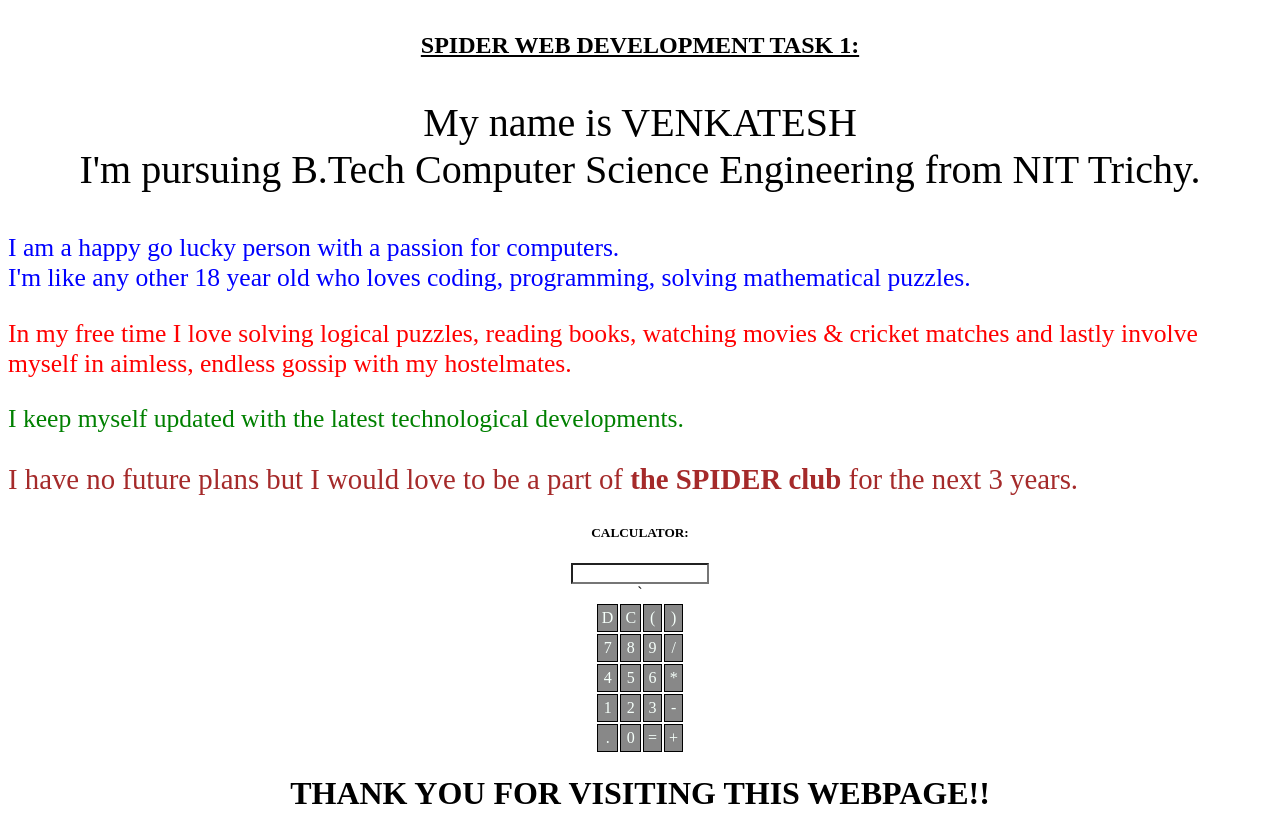
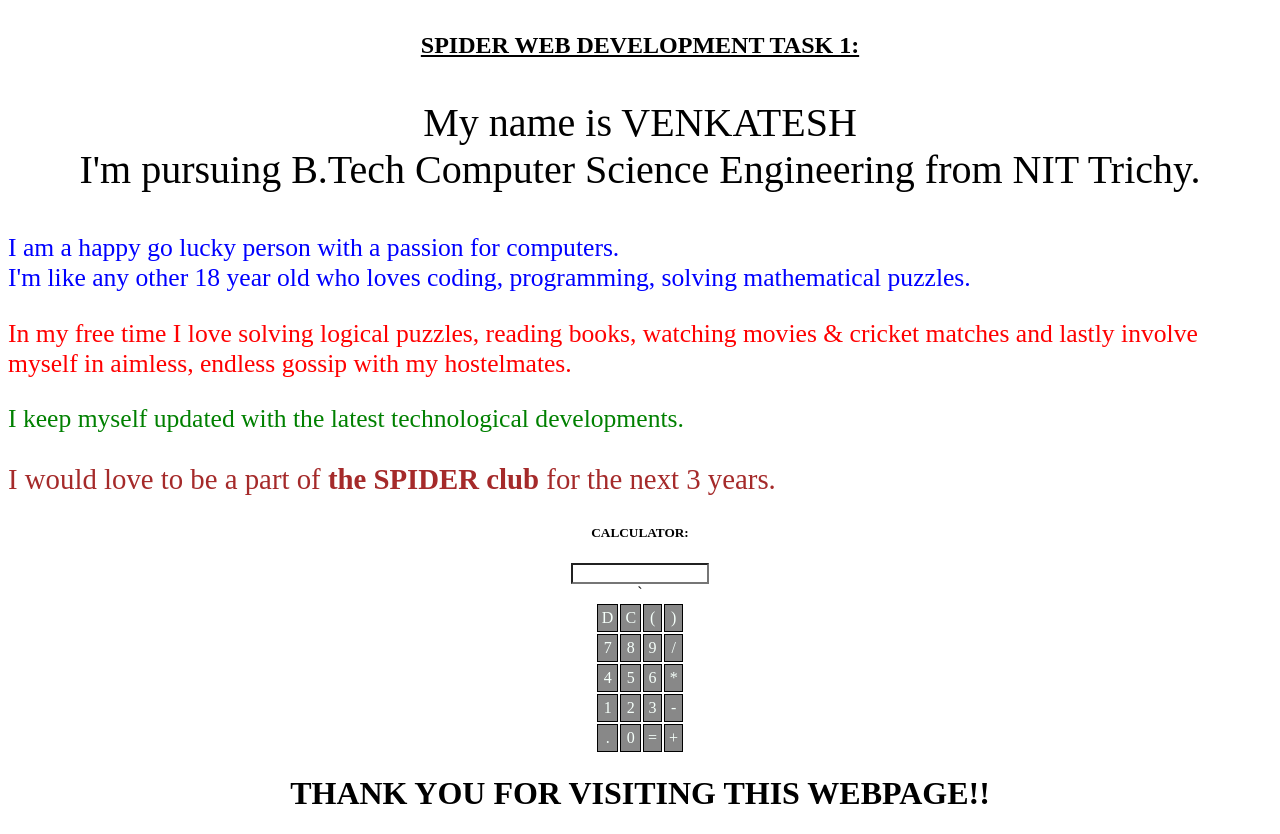
Before and after one commit to venkateshk1997/venkateshk1997.github.io, a plain HTML site: page index.html in a window 1280 px wide. Drawn offline with Linux system fonts and the light colour scheme.

Commit message:
third commit

```diff
--- a/index.html
+++ b/index.html
@@ -15,7 +15,7 @@
 		<p id="CVI">I am a happy go lucky person with a passion for computers.<br/>I'm like any other 18 year old who loves coding, programming, solving mathematical puzzles. </p>
 		<p id="CVII"> In my free time I love solving logical puzzles, reading books, watching movies & cricket matches and lastly involve myself in aimless, endless gossip with my hostelmates.</p>
 		<p id="CVIII"> I keep myself updated with the latest technological developments.</p>
-		<p id="aim">I have no future plans but I would love to be a part of <strong> the SPIDER club</strong> for the next 3 years.</p>
+		<p id="aim"> I would love to be a part of <strong> the SPIDER club</strong> for the next 3 years.</p>
 	</body>
 	<div>
 		<h5> CALCULATOR: </h5>
```
